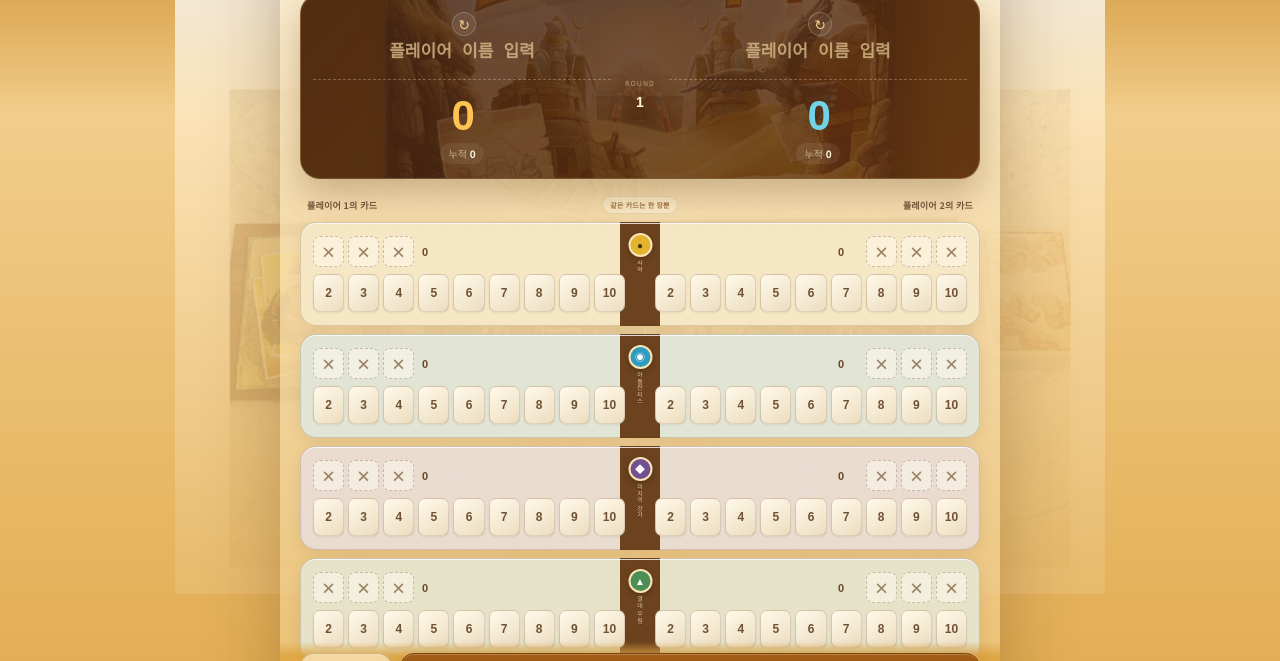
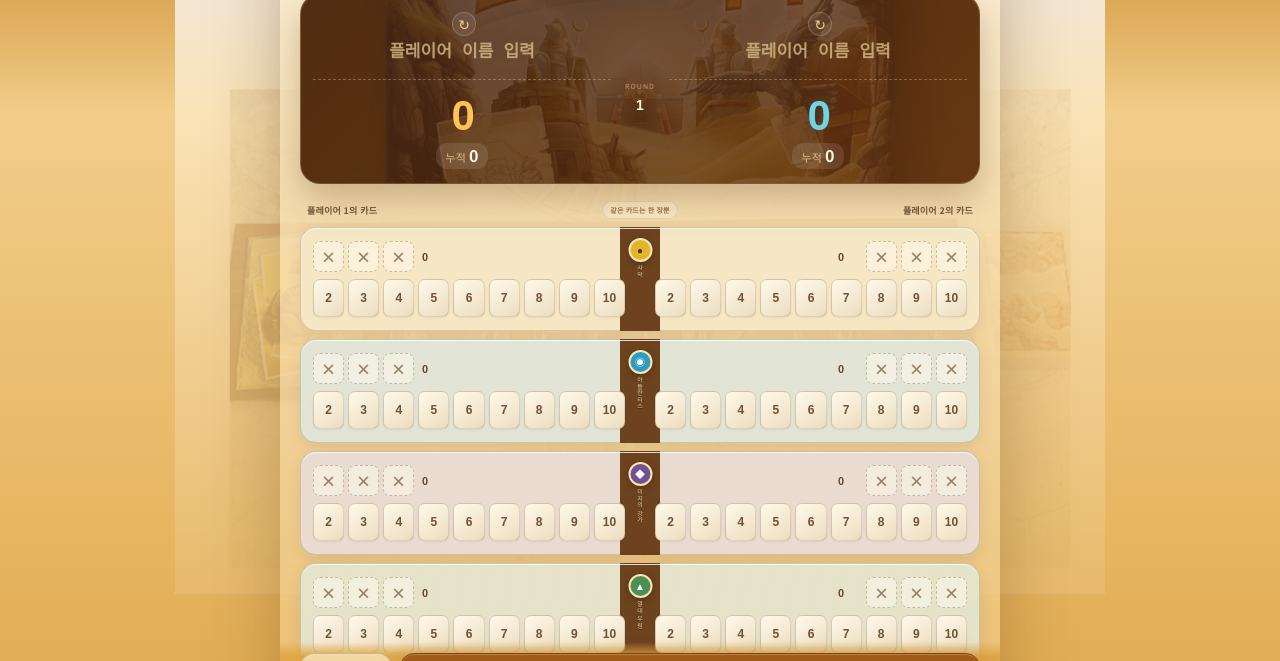
Before and after one commit to leesix66/LostCity_Scoreboard, a website built with Vite: page index.html in a window 1280 px wide. Shown: the part 78-739 px from the top of the page. Built offline with nearby package versions, Linux system fonts and the light colour scheme; a web font is replaced by a local one.

Commit message:
Emphasize cumulative scores

```diff
--- a/styles.css
+++ b/styles.css
@@ -47,8 +47,8 @@ button { -webkit-tap-highlight-color: transparent; touch-action: manipulation; }
 .player-score input:focus, .player-score textarea:focus { border-bottom-color: #ffd476; background: rgba(255, 255, 255, .07); }
 .reroll-button { display: grid; flex: 0 0 24px; place-items: center; width: 24px; height: 24px; padding: 0; border: 1px solid rgba(255, 237, 198, .2); border-radius: 50%; color: #f2cd83; background: rgba(255, 255, 255, .08); font-size: 14px; line-height: 1; cursor: pointer; }
 .player-score > strong { display: block; margin: 2px 0 0; font: 700 clamp(29px, 9vw, 42px)/1 'Unbounded', sans-serif; letter-spacing: -.06em; }
-.player-score > span { display: inline-block; margin-top: 6px; padding: 3px 8px; border-radius: 10px; color: #c9b28c; background: rgba(255, 255, 255, .07); font-size: 10px; }
-.player-score > span b { color: #fff7e6; }
+.player-score > span { display: inline-block; margin-top: 6px; padding: 4px 10px; border-radius: 11px; color: #d8bd8e; background: rgba(255, 255, 255, .1); font-size: 11px; }
+.player-score > span b { color: #fff7e6; font-size: 16px; line-height: 1; }
 .player-one > strong { color: #ffc353; }
 .player-two > strong { color: #70d4e7; }
 .round-badge { text-align: center; color: #b99d75; }
```
